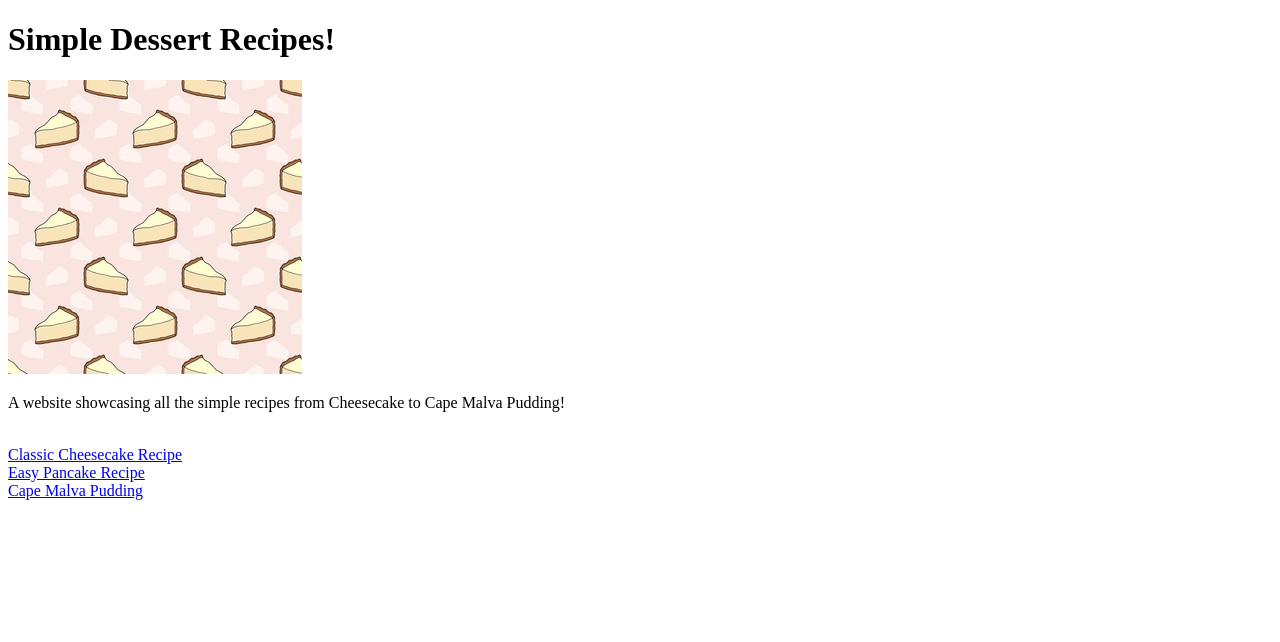
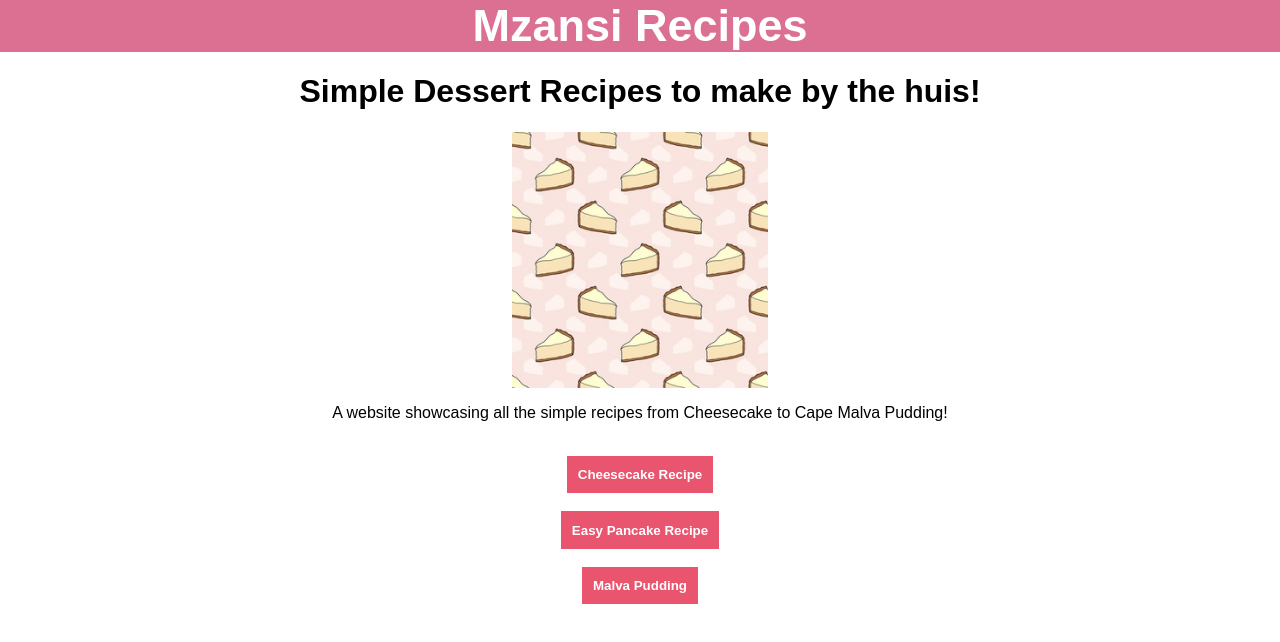
Before and after one commit to chumaniz/Recipe-Website, a plain HTML site: page index.html in a window 1280 px wide. Drawn offline with Linux system fonts and the light colour scheme.

Commit message:
added pink cupcake styling to the site

```diff
--- a/index.html
+++ b/index.html
@@ -3,17 +3,29 @@
 <head>
   <meta charset="UTF-8">
   <meta name="viewport" content="width=device-width, initial-scale=1.0">
-  <title>Recipes</title>
+  <title>Mzansi Recipes</title>
+  <link rel="stylesheet" href="style.css">
 </head>
 <body>
-<h1>Simple Dessert Recipes!</h1>
+  <header>Mzansi Recipes</header>
+<h1>Simple Dessert Recipes to make by the huis!</h1>
 <img src="Background.jpg" alt="Background">
+<div class="container">
 <p>A website showcasing all the simple recipes from Cheesecake to Cape Malva Pudding!</p>
 <br>
- <a href="cheesecake.html" target="_blank" rel="noopener noreferrer">Classic Cheesecake Recipe</a>
+ <a href="cheesecake.html" target="_blank" rel="noopener noreferrer" class="button" id="cheesecake">
+  <button> Cheesecake Recipe</button>
+ </a>
  <br>
- <a href="pancakes.html" target="_blank" rel="noopener noreferrer">Easy Pancake Recipe</a>
  <br>
- <a href="pudding.html" target="_blank" rel="noopener noreferrer">Cape Malva Pudding</a>
+ <a href="pancakes.html" target="_blank" rel="noopener noreferrer" class="button" id="pancake">
+  <button>Easy Pancake Recipe</button>
+ </a>
+ <br>
+ <br>
+ <a href="pudding.html" target="_blank" rel="noopener noreferrer" class="button" id="pudding">
+  <button> Malva Pudding</button>
+ </a>
+</div>
 </body>
 </html>
--- /dev/null
+++ b/style.css
@@ -0,0 +1,44 @@
+body {
+  font-family: Arial, Helvetica, sans-serif;
+  margin: 0;
+}
+
+header {
+  background-color: palevioletred;
+  color: white;
+  font-size: 45px;
+  font-weight: bolder;
+  text-align: center;
+}
+
+h1 {
+  text-align: center;
+}
+
+img {
+  display: block;
+  margin-left: auto;
+  margin-right: auto;
+  width: 20%;
+}
+
+.container {
+  font-family: Arial, Helvetica, sans-serif;
+  text-align: center;
+}
+
+
+
+button {
+  display: inline-block;
+  border: solid 1px rgb(233, 85, 110);
+  background-color: rgb(233, 85, 110);
+  color: white;
+  font-weight: bold;
+  padding: 0.8%;
+}
+
+button:hover {
+  background-color: rgb(236, 162, 175);
+  border: solid 1px  rgb(236, 162, 175);
+}
```
